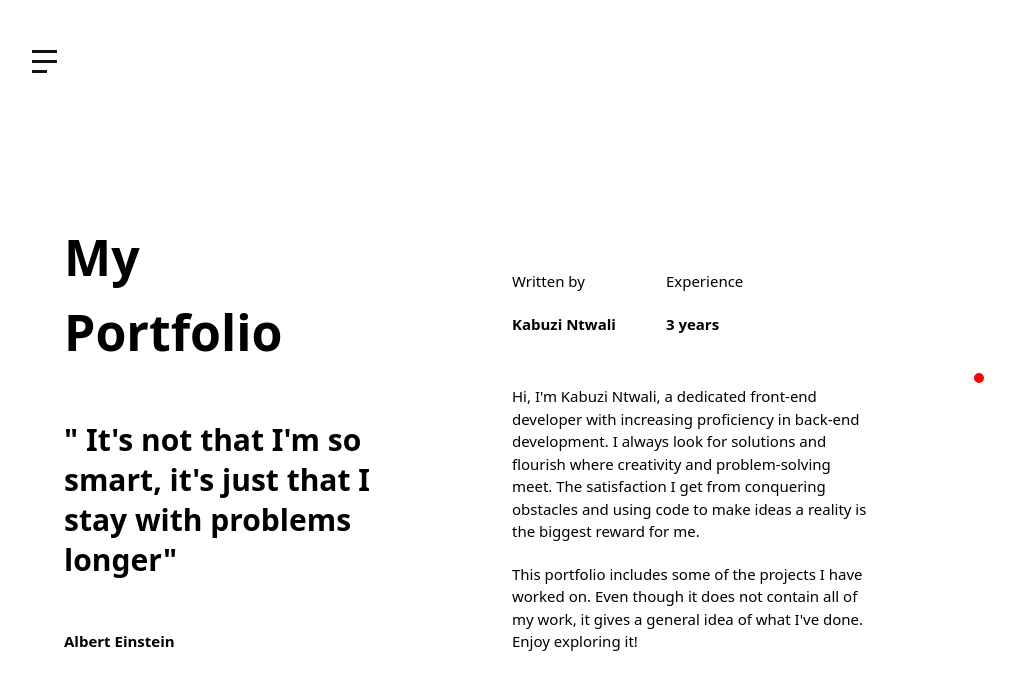
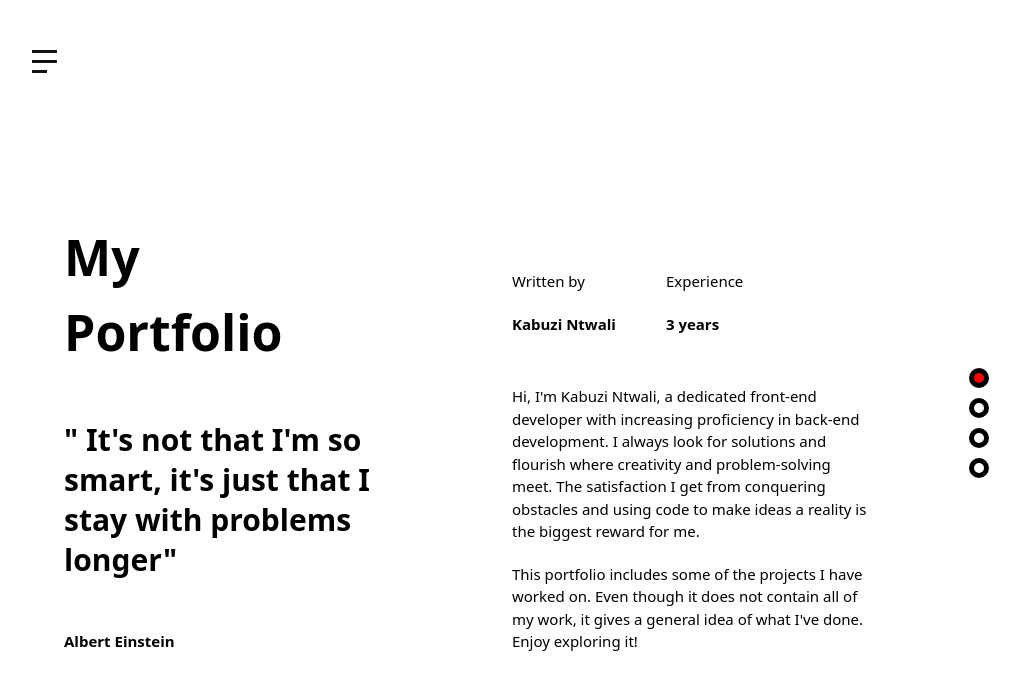
Before and after one commit to tycoonkabuzi/portfolio2.0, a React (Vite) app: page / in a window 1280 px wide. Shown: the top 690 px of the page, without its empty margins (128-1148 px from the left). Built offline with nearby package versions, Linux system fonts and the light colour scheme; some icons are missing.

Commit message:
round button border color changed

```diff
--- a/src/components/Nav.tsx
+++ b/src/components/Nav.tsx
@@ -71,7 +71,7 @@ const RoundButtons = styled.span<ThemeProps>`
   width: 10px;
   height: 10px;
   border-radius: 10px;
-  border: 5px solid ${(props) => props.theme["--bg-color"]};
+  border: 5px solid ${(props) => props.theme["--text-color"]};
 `;
 
 const NavElements = styled.ul<ThemeProps>`
```
